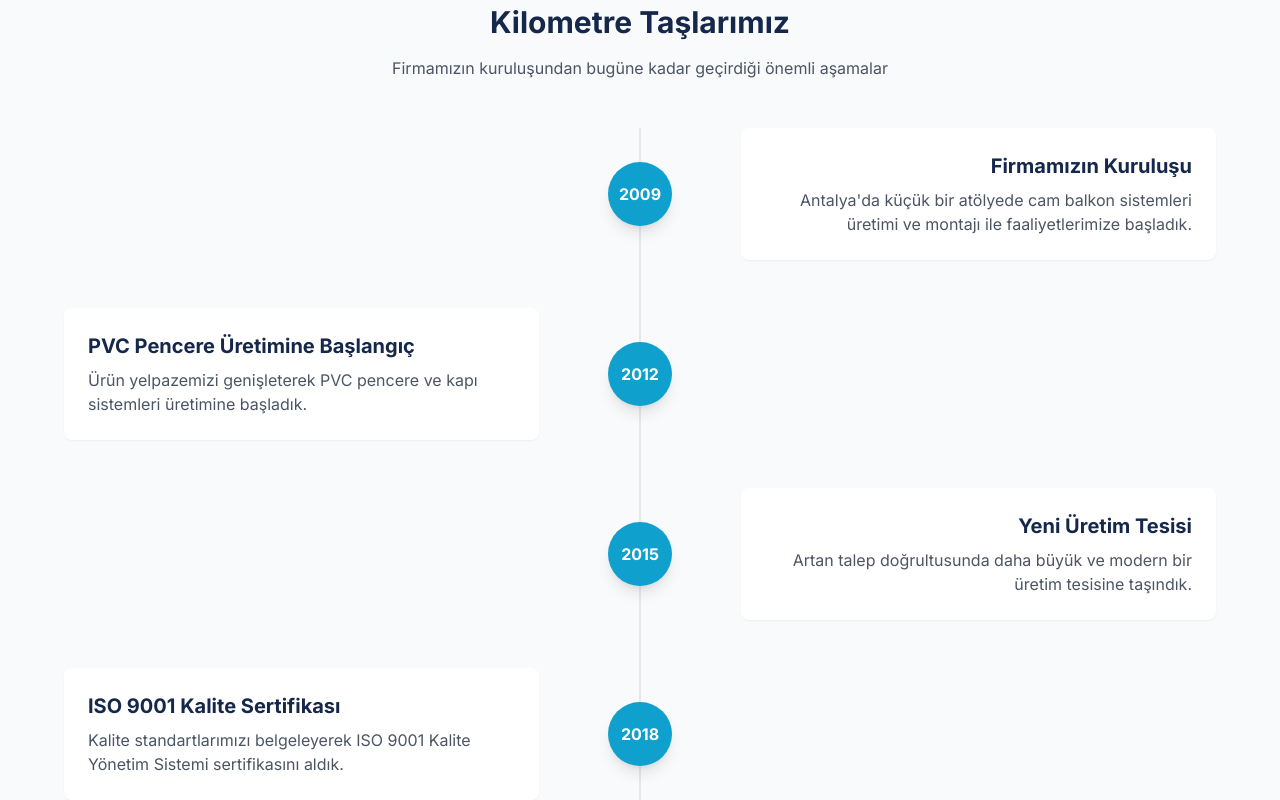
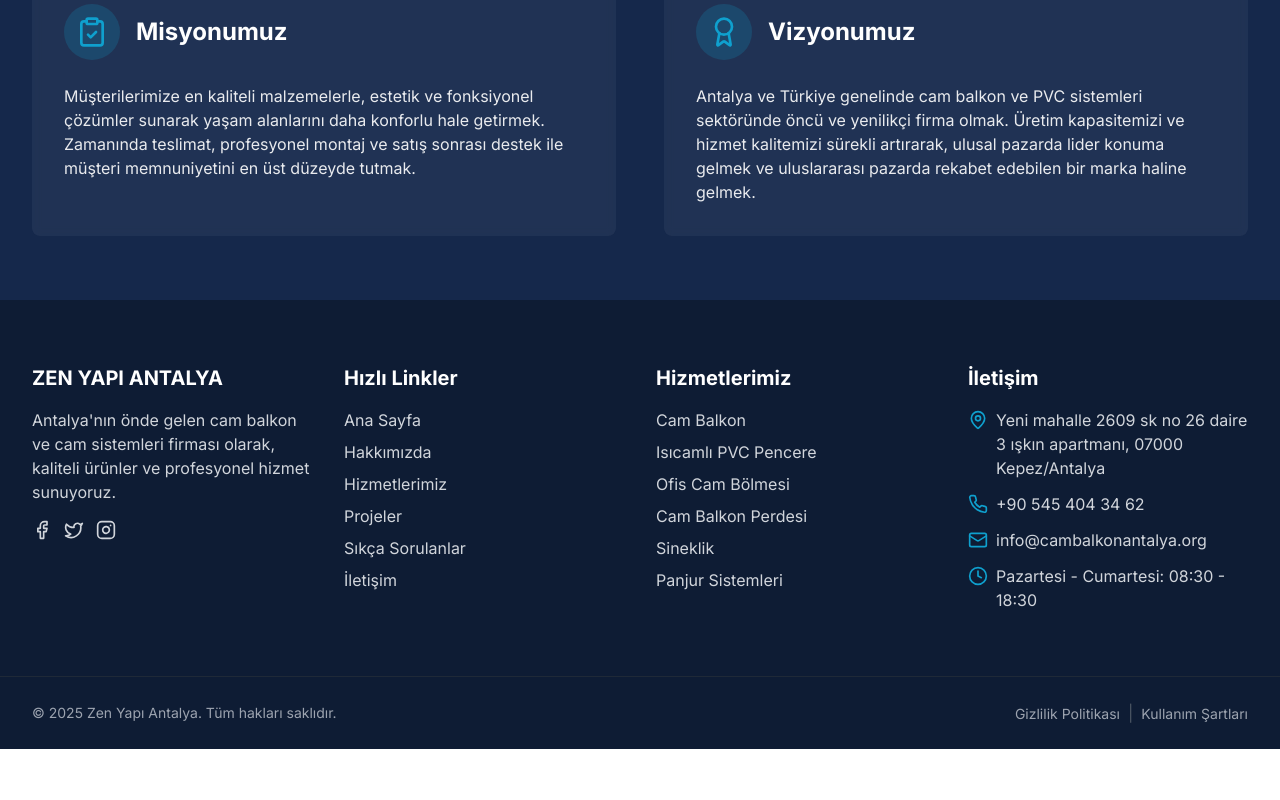
Before and after one commit to MSimsek07/antalya-balcony-builder-site, a React (Vite) app: page /about in a window 1280 px wide. Shown: the part 1780-2580 px from the top of the page. After the commit the page ends 2529 px from the top, so only its background shows below. Built offline with nearby package versions, Linux system fonts and the light colour scheme.

Commit message:
hakkımızda ve footer

```diff
--- a/src/components/Footer.tsx
+++ b/src/components/Footer.tsx
@@ -20,7 +20,7 @@ const Footer = () => {
         <div className="grid grid-cols-1 md:grid-cols-2 lg:grid-cols-4 gap-8">
           {/* Company Info */}
           <div>
-            <h3 className="text-xl font-bold mb-4">CAM BALKON ANTALYA</h3>
+            <h3 className="text-xl font-bold mb-4">ZEN YAPI ANTALYA</h3>
             <p className="text-gray-300 mb-4">
               Antalya'nın önde gelen cam balkon ve cam sistemleri firması olarak, kaliteli ürünler ve profesyonel hizmet sunuyoruz.
             </p>
@@ -118,7 +118,9 @@ const Footer = () => {
               <li className="flex items-start">
                 <MapPin className="mr-2 h-5 w-5 text-theme-teal shrink-0 mt-0.5" />
                 <span className="text-gray-300">
+                <a href="https://maps.app.goo.gl/BwTFk8xeAfuZu2Q8A" target="_blank" className="text-gray-300 hover:text-theme-teal transition-colors">
                   Yeni mahalle 2609 sk no 26 daire 3 ışkın apartmanı, 07000 Kepez/Antalya
+                </a>
                 </span>
               </li>
               <li className="flex items-center">
@@ -148,7 +150,7 @@ const Footer = () => {
       <div className="border-t border-gray-800">
         <div className="container-custom py-6 flex flex-col md:flex-row justify-between items-center">
           <p className="text-gray-400 text-sm">
-            &copy; {currentYear} Cam Balkon Antalya. Tüm hakları saklıdır.
+            &copy; {currentYear} Zen Yapı Antalya. Tüm hakları saklıdır.
           </p>
           <div className="mt-4 md:mt-0">
             <a href="#" className="text-gray-400 text-sm hover:text-theme-teal transition-colors">
--- a/src/components/Navbar.tsx
+++ b/src/components/Navbar.tsx
@@ -77,7 +77,7 @@ const Navbar = () => {
               className="h-12 w-auto rounded-md"
             />
             <span className="text-white font-bold text-xl md:text-2xl">
-              CAM BALKON ANTALYA
+              ZEN YAPI ANTALYA
             </span>
           </div>
         </Link>
--- a/src/pages/About.tsx
+++ b/src/pages/About.tsx
@@ -121,52 +121,7 @@ const AboutPage = () => {
         </div>
       </section>
 
-      {/* Milestones */}
-      <section className="py-16 md:py-24">
-        <div className="container-custom">
-          <div className="text-center mb-12">
-            <h2 className="text-3xl font-bold text-theme-blue mb-4">Kilometre Taşlarımız</h2>
-            <p className="text-gray-600 max-w-2xl mx-auto">
-              Firmamızın kuruluşundan bugüne kadar geçirdiği önemli aşamalar
-            </p>
-          </div>
-
-          <div className="relative">
-            {/* Timeline Line */}
-            <div className="absolute left-1/2 transform -translate-x-1/2 h-full w-0.5 bg-gray-200"></div>
-
-            {/* Timeline Items */}
-            {milestones.map((milestone, index) => (
-              <div
-                key={index}
-                className={`relative z-10 flex items-center mb-12 ${
-                  index % 2 === 0 ? "flex-row-reverse" : ""
-                }`}
-              >
-                {/* Year Bubble */}
-                <div className="absolute left-1/2 transform -translate-x-1/2 flex items-center justify-center">
-                  <div className="w-16 h-16 rounded-full bg-theme-teal flex items-center justify-center text-white font-bold shadow-lg">
-                    {milestone.year}
-                  </div>
-                </div>
-
-                {/* Content */}
-                <div className={`w-5/12 ${index % 2 === 0 ? "text-right pr-8" : "pl-8"}`}>
-                  <div className="bg-white p-6 rounded-lg shadow-sm">
-                    <h3 className="text-xl font-bold text-theme-blue mb-2">{milestone.title}</h3>
-                    <p className="text-gray-600">{milestone.description}</p>
-                  </div>
-                </div>
-
-                {/* Empty space for the other side */}
-                <div className="w-5/12"></div>
-              </div>
-            ))}
-          </div>
-        </div>
-      </section>
-
-      {/* Mission & Vision */}
+{/* Mission & Vision */}
       <section className="py-16 bg-theme-blue text-white">
         <div className="container-custom">
           <div className="grid grid-cols-1 md:grid-cols-2 gap-12">
```
